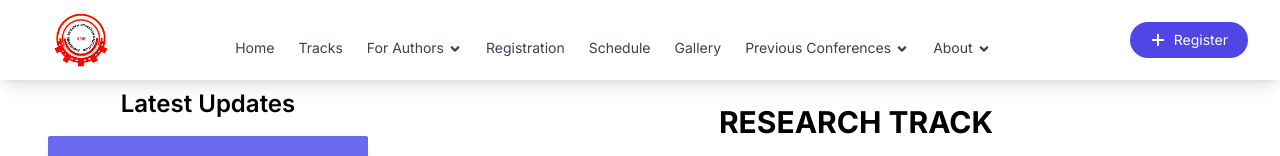
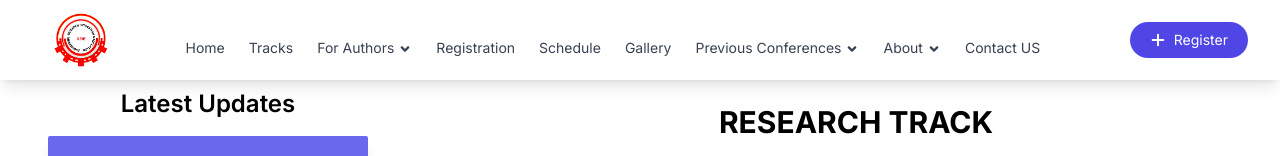
Before and after one commit to Farzine/arces_2024, a Next.js app in the folder client/: page /researchTracks in a window 1280 px wide. Shown: the top 156 px of the page. Built offline with nearby package versions, Linux system fonts and the light colour scheme; no server answers.

Commit message:
refactor: Improve image handling and navigation in NavBar component

```diff
--- a/client/src/components/NavBar.tsx
+++ b/client/src/components/NavBar.tsx
@@ -20,7 +20,7 @@ const Navbar = () => {
   };
 
   return (
-    <header className="bg-white shadow-lg p-3">
+    <header className="bg-white shadow-lg p-3 z-50 relative">
       <nav className="flex justify-between items-center w-full h-14 mx-auto ">
         <div>
           <Image
@@ -31,7 +31,7 @@ const Navbar = () => {
             height={64}
           />
         </div>
-        <div className="nav-links md:static absolute bg-white md:min-h-fit min-h-[30vh] left-0 top-0 md:w-auto w-full flex items-center px-5 ">
+        <div className="nav-links md:static absolute bg-white md:min-h-fit min-h-[30vh] left-0 top-0 md:w-auto w-full flex items-center px-5 z-50">
           <ul className="flex md:flex-row flex-col md:items-center md:gap-6 gap-2 text-black text-sm mt-4 ">
             <li>
               <a
@@ -86,7 +86,7 @@ const Navbar = () => {
                 ></span>
               </a>
               {dropdownOpen === "For-Authors" && (
-                <ul className="absolute bg-white shadow-lg mt-1 rounded w-48">
+                <ul className="absolute bg-white shadow-lg mt-1 rounded w-48 z-50">
                   <li className="hover:bg-gray-200">
                     <a href="#submission" className="block px-4 py-2">Submission</a>
                   </li>
@@ -171,7 +171,7 @@ const Navbar = () => {
                 ></span>
               </a>
               {dropdownOpen === "Previous Conferences" && (
-                <ul className="absolute bg-white shadow-lg mt-1 rounded w-48">
+                <ul className="absolute bg-white shadow-lg mt-1 rounded w-48 z-50">
                   <li className="hover:bg-gray-200">
                     <a href="#Previous Conferences" className="block px-4 py-2">ICERIE 20023</a>
                   </li>
@@ -208,7 +208,7 @@ const Navbar = () => {
                 ></span>
               </a>
               {dropdownOpen === "about" && (
-                <ul className="absolute bg-white shadow-lg mt-1 rounded w-48">
+                <ul className="absolute bg-white shadow-lg mt-1 rounded w-48 z-50">
                   <li className="hover:bg-gray-200">
                     <a href="#about-icerie" className="block px-4 py-2">About ICERIE</a>
                   </li>
@@ -224,8 +224,25 @@ const Navbar = () => {
                 </ul>
               )}
             </li>
+            <li>
+              <a
+                className={`relative inline-block group ${activeLink === "Contact US" ? "text-black" : "text-gray-700"
+                  }`}
+                href="#Contact US"
+                onClick={() => handleLinkClick("Contact US")}
+              >
+                Contact US
+                <span
+                  className={`${activeLink === "Contact US"
+                      ? "absolute w-full h-1 bg-customPurple top-4 my-1 left-0"
+                      : "absolute w-full h-1 bg-customPurple top-4 my-1 left-0 transition ease-in-out duration-300 transform origin-left scale-x-0 group-hover:scale-x-100"
+                    }`}
+                ></span>
+              </a>
+            </li>
           </ul>
         </div>
+
         <div className="flex items-center gap-6">
           <button className="bg-indigo-600 text-white px-5 py-2 text-sm rounded-full hover:bg-black flex justify-between items-center mx-5">
             <svg
@@ -249,5 +266,4 @@ const Navbar = () => {
     </header>
   );
 };
-
 export default Navbar;
```
